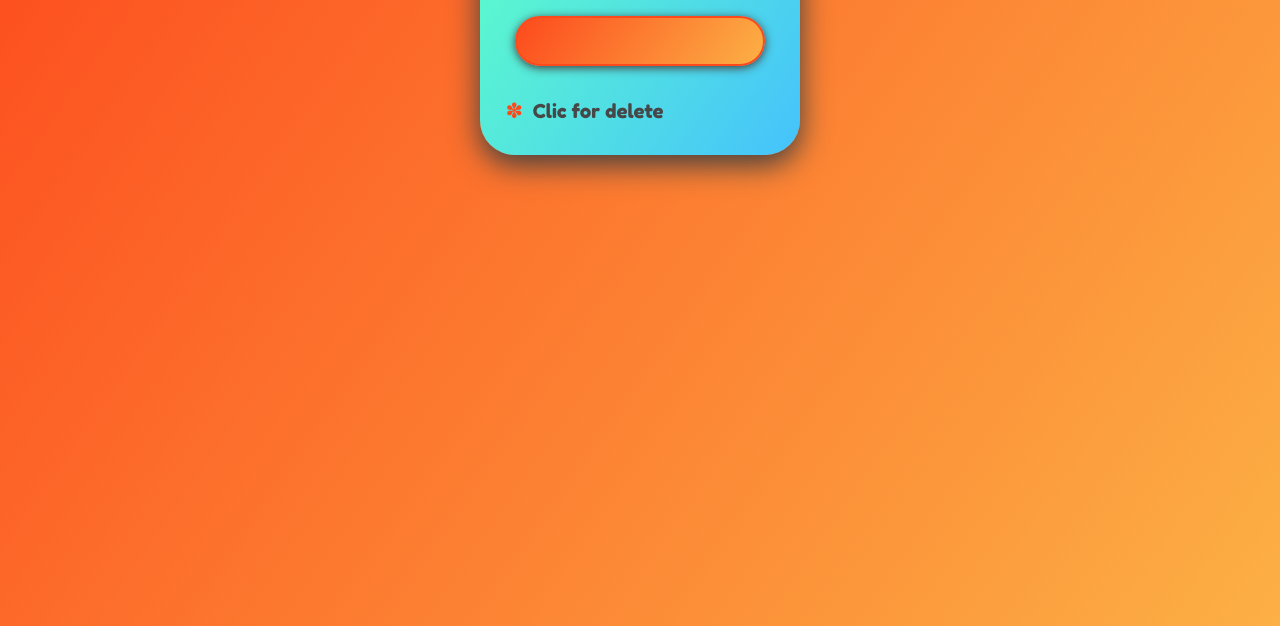
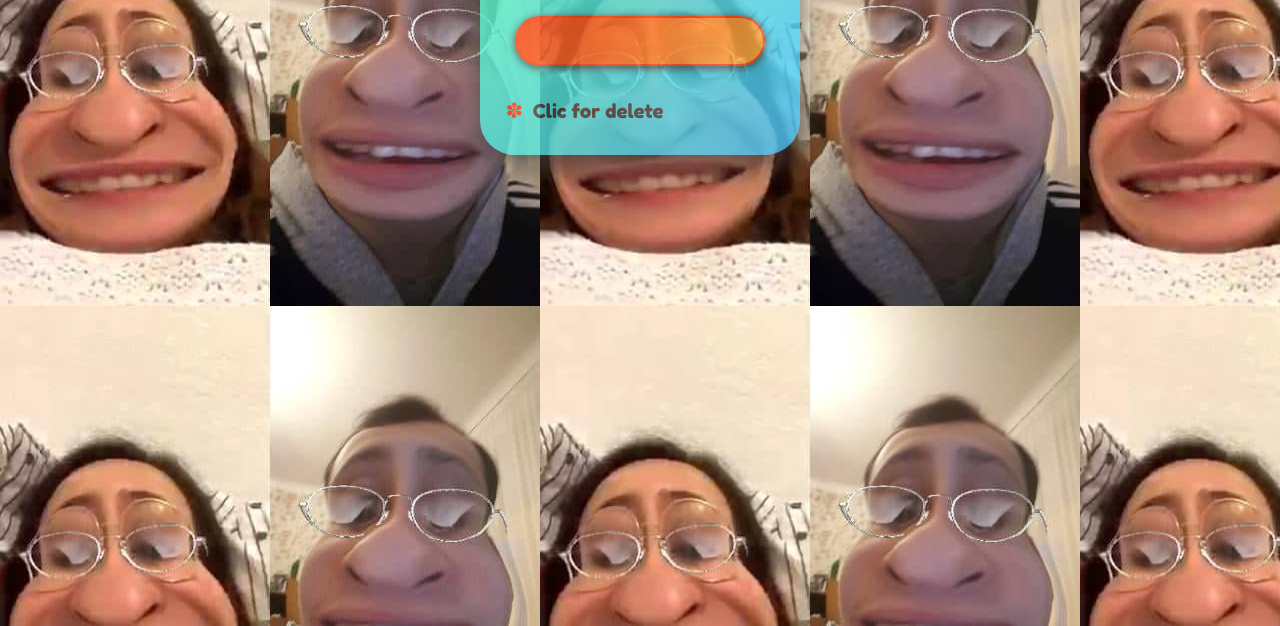
Before and after one commit to Leopezzoni/Notepad, a website: page index.html in a window 1280 px wide. Shown: the part 174-800 px from the top of the page. Drawn offline with Linux system fonts and the light colour scheme.

Commit message:
adding image

```diff
--- a/main.scss
+++ b/main.scss
@@ -13,8 +13,10 @@ body {
   padding: 5rem 0;
   background: linear-gradient(125deg, rgb(253, 74, 29) 0%, rgba(252,176,69,1) 100%);
   min-height: 100vh;
+  background-image: url(./media/224040198_218342360073458_1752537588525780178_n.jpg);
 
   .container {
+    opacity: 0.8;
     width: 20rem;
     margin: 0 auto;
     text-align: center;
```
Also changed, not shown: media/216583723_824199175148959_4476681761169568163_n.jpg (added), media/224040198_218342360073458_1752537588525780178_n.jpg (added), media/mafleur.jpg (added), style.css, 1 other file.
